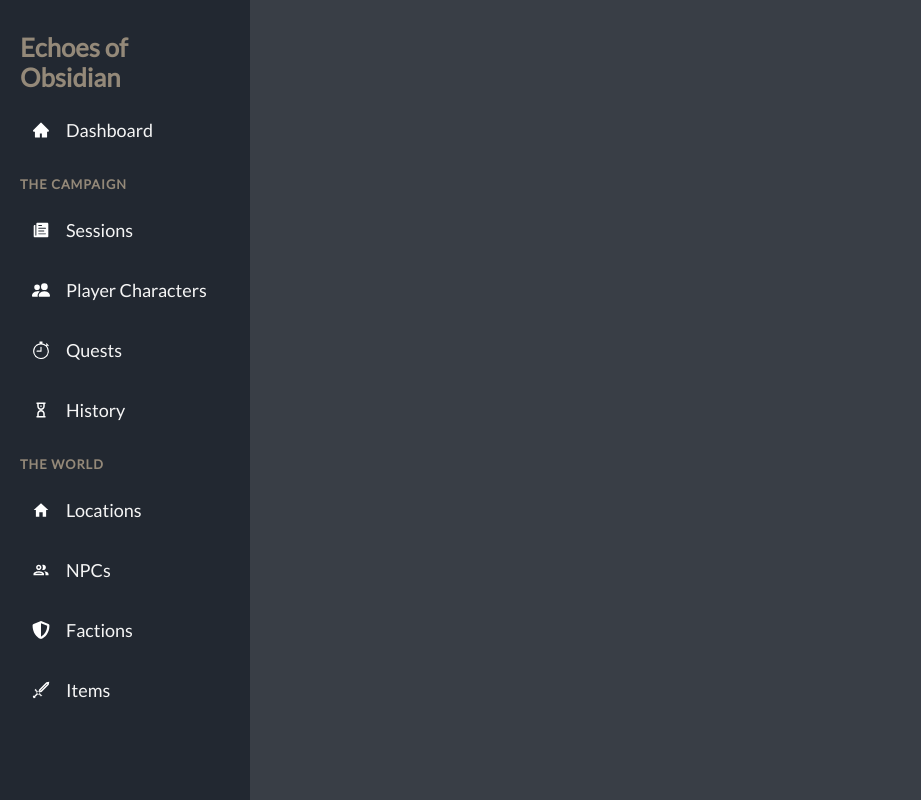
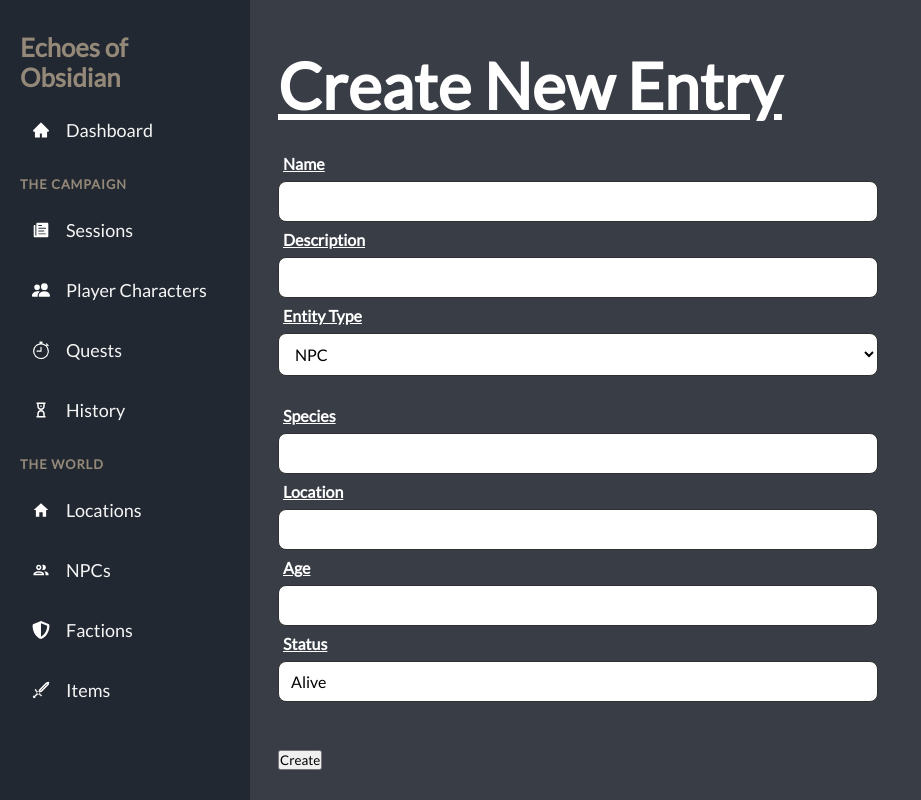
Before and after one commit to HolyGhost71/TTRPG-Campaign-Manager, a React (Vite) app in the folder frontend/: page /campaigns/1/create-entity in a window 1280 px wide. Shown: the whole page, without its empty margins (0-921 px from the left). Built offline with nearby package versions, Linux system fonts and the light colour scheme.

Commit message:
Added creation page - works and adds to DB

```diff
--- a/frontend/src/App.css
+++ b/frontend/src/App.css
@@ -88,3 +88,35 @@ body{background-color: rgb(57, 62, 70);
   color: white;
   cursor: pointer;
 }
+
+.input-field {
+  width: 100%;
+  box-sizing: border-box;
+
+  padding: 10px 12px;
+
+  border-radius: 8px;
+  border: 1px solid #2f2f2f;
+
+  background-color: #fff;
+  color: #000;
+
+  font-size: 16px;
+}
+
+.creation-container{
+ max-width: 600px;
+
+  padding-top: 30px;
+  border-radius: 12px;
+  display: flex;
+  flex-direction: column;
+  gap: 8px;
+}
+
+.creation-subheading {
+  font-size: 16px;
+  color: white;
+  font-weight: bold;
+  padding-left: 5px;
+}
--- a/frontend/src/App.tsx
+++ b/frontend/src/App.tsx
@@ -13,6 +13,7 @@ import PCs from "./pages/PCs";
 import History from "./pages/History";
 import Quests from "./pages/Quests";
 import SoloEntity from "./pages/SoloEntity";
+import CreateEntity from "./pages/CreateEntity";
 
 function App() {
   return (
@@ -35,6 +36,10 @@ function App() {
           path="/campaigns/:campaignId/entities/:entityId"
           element={<SoloEntity />}
         />
+        <Route
+          path="/campaigns/:campaignId/create-entity"
+          element={<CreateEntity />}
+        />
       </Routes>
     </BrowserRouter>
   );
--- a/frontend/src/components/EntityCard/EntityCard.css
+++ b/frontend/src/components/EntityCard/EntityCard.css
@@ -81,4 +81,5 @@
     color: #d0d0d0;
     line-height: 1.5;
     font-size: .95rem;
+    font-weight: bold;
 }
--- /dev/null
+++ b/frontend/src/pages/CreateEntity.tsx
@@ -0,0 +1,241 @@
+import { useState } from "react";
+import api from "../api/api";
+import { Link, useNavigate } from "react-router-dom";
+
+export default function CreateEntity() {
+  // All
+  const [name, setName] = useState("");
+  const [description, setDescription] = useState("");
+
+  // NPC / PC
+  const [age, setAge] = useState("");
+  const [status, setStatus] = useState("Alive");
+  const [location, setLocation] = useState("");
+  const [species, setSpecies] = useState("");
+  const [player, setPlayer] = useState("");
+
+  // Location
+  const [population, setPopulation] = useState(0);
+  const [ruler, setRuler] = useState("");
+  const [region, setRegion] = useState("");
+
+  // Item
+  const [owner, setOwner] = useState("");
+  const [rarity, setRarity] = useState("");
+
+  // Faction
+  const [leader, setLeader] = useState("");
+
+  // Quest
+  const [questGiver, setQuestGiver] = useState("");
+
+  const [type, setType] = useState("NPC");
+
+  const navigator = useNavigate();
+
+  const createEntity = async () => {
+    const payload: any = {
+      campaignId: 1,
+      type,
+      name,
+      description,
+    };
+
+    if (type === "NPC") {
+      payload.npcDetails = {
+        species,
+        age,
+        location,
+        status,
+      };
+    } else if (type === "LOCATION") {
+      payload.locationDetails = {
+        population,
+        ruler,
+        region,
+      };
+    } else if (type === "ITEM") {
+      payload.itemDetails = {
+        owner,
+        rarity,
+      };
+    } else if (type === "FACTION") {
+      payload.factionDetails = {
+        leader,
+      };
+    } else if (type === "PLAYER") {
+      payload.playerDetails = {
+        species,
+        age,
+        location,
+        status,
+        player,
+      };
+    } else if (type === "QUEST") {
+      payload.questDetails = {
+        questGiver,
+      };
+    }
+
+    const res = await api.post("/entities", payload);
+    const newEntity = res.data;
+
+    navigator(`/campaigns/1/entities/${newEntity.id}`);
+  };
+
+  return (
+    <div className="page-heading">
+      Create New Entry
+      <div />
+      <div className="creation-container">
+        <div className="creation-subheading">Name</div>
+        <input
+          value={name}
+          onChange={(e) => setName(e.target.value)}
+          className="input-field"
+        />
+        <div className="creation-subheading">Description</div>
+        <input
+          value={description}
+          onChange={(e) => setDescription(e.target.value)}
+          className="input-field"
+        />
+        <div className="creation-subheading">Entity Type</div>
+        <select
+          className="input-field"
+          value={type}
+          onChange={(e) => setType(e.target.value)}
+        >
+          <option value="NPC">NPC</option>
+          <option value="LOCATION">Location</option>
+          <option value="ITEM">Item</option>
+          <option value="FACTION">Faction</option>
+          <option value="QUEST">Quest</option>
+          <option value="PLAYER">Player Character</option>
+        </select>
+      </div>
+      {type === "NPC" && (
+        <div className="creation-container">
+          <div className="creation-subheading">Species</div>
+          <input
+            value={species}
+            onChange={(e) => setSpecies(e.target.value)}
+            className="input-field"
+          />
+          <div className="creation-subheading">Location</div>
+          <input
+            value={location}
+            onChange={(e) => setLocation(e.target.value)}
+            className="input-field"
+          />
+          <div className="creation-subheading">Age</div>
+          <input
+            value={age}
+            onChange={(e) => setAge(e.target.value)}
+            className="input-field"
+          />
+          <div className="creation-subheading">Status</div>
+          <input
+            value={status}
+            onChange={(e) => setStatus(e.target.value)}
+            className="input-field"
+          />
+        </div>
+      )}
+      {type === "PLAYER" && (
+        <div className="creation-container">
+          <div className="creation-subheading">Species</div>
+          <input
+            value={species}
+            onChange={(e) => setSpecies(e.target.value)}
+            className="input-field"
+          />
+          <div className="creation-subheading">Location</div>
+          <input
+            value={location}
+            onChange={(e) => setLocation(e.target.value)}
+            className="input-field"
+          />
+          <div className="creation-subheading">Age</div>
+          <input
+            value={age}
+            onChange={(e) => setAge(e.target.value)}
+            className="input-field"
+          />
+          <div className="creation-subheading">Status</div>
+          <input
+            value={status}
+            onChange={(e) => setStatus(e.target.value)}
+            className="input-field"
+          />
+          <div className="creation-subheading">Player Name</div>
+          <input
+            value={player}
+            onChange={(e) => setPlayer(e.target.value)}
+            className="input-field"
+          />
+        </div>
+      )}
+      {type === "LOCATION" && (
+        <div className="creation-container">
+          <div className="creation-subheading">Population</div>
+          <input
+            value={population}
+            type="number"
+            onChange={(e) => setPopulation(parseInt(e.target.value))}
+            className="input-field"
+          />
+          <div className="creation-subheading">Ruler</div>
+          <input
+            value={ruler}
+            onChange={(e) => setRuler(e.target.value)}
+            className="input-field"
+          />
+          <div className="creation-subheading">Region</div>
+          <input
+            value={region}
+            onChange={(e) => setRegion(e.target.value)}
+            className="input-field"
+          />
+        </div>
+      )}
+      {type === "ITEM" && (
+        <div className="creation-container">
+          <div className="creation-subheading">Owner</div>
+          <input
+            value={owner}
+            onChange={(e) => setOwner(e.target.value)}
+            className="input-field"
+          />
+          <div className="creation-subheading">Rarity</div>
+          <input
+            value={rarity}
+            onChange={(e) => setRarity(e.target.value)}
+            className="input-field"
+          />
+        </div>
+      )}
+      {type === "FACTION" && (
+        <div className="creation-container">
+          <div className="creation-subheading">Leader</div>
+          <input
+            value={leader}
+            onChange={(e) => setLeader(e.target.value)}
+            className="input-field"
+          />
+        </div>
+      )}
+      {type === "QUEST" && (
+        <div className="creation-container">
+          <div className="creation-subheading">Quest Giver</div>
+          <input
+            value={questGiver}
+            onChange={(e) => setQuestGiver(e.target.value)}
+            className="input-field"
+          />
+        </div>
+      )}
+      <button onClick={createEntity}>Create</button>
+    </div>
+  );
+}
--- a/package.json
+++ b/package.json
@@ -1,6 +1,7 @@
 {
   "dependencies": {
-    "cors": "^2.8.6"
+    "cors": "^2.8.6",
+    "multer": "^2.2.0"
   },
   "devDependencies": {
     "@types/cors": "^2.8.19"
```
Also changed, not shown: 2 other files (tests, documents, lock files or other folders).
